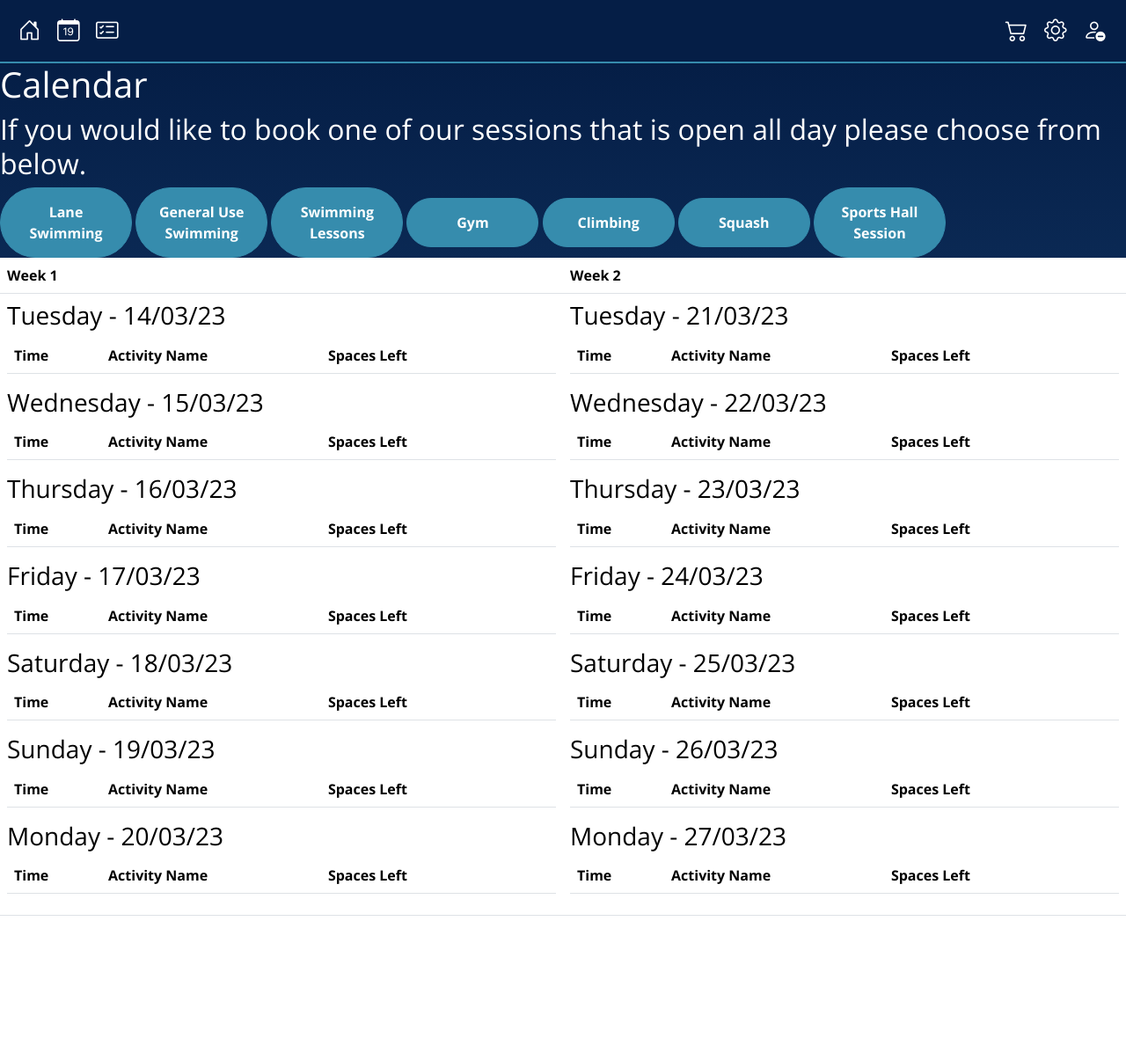
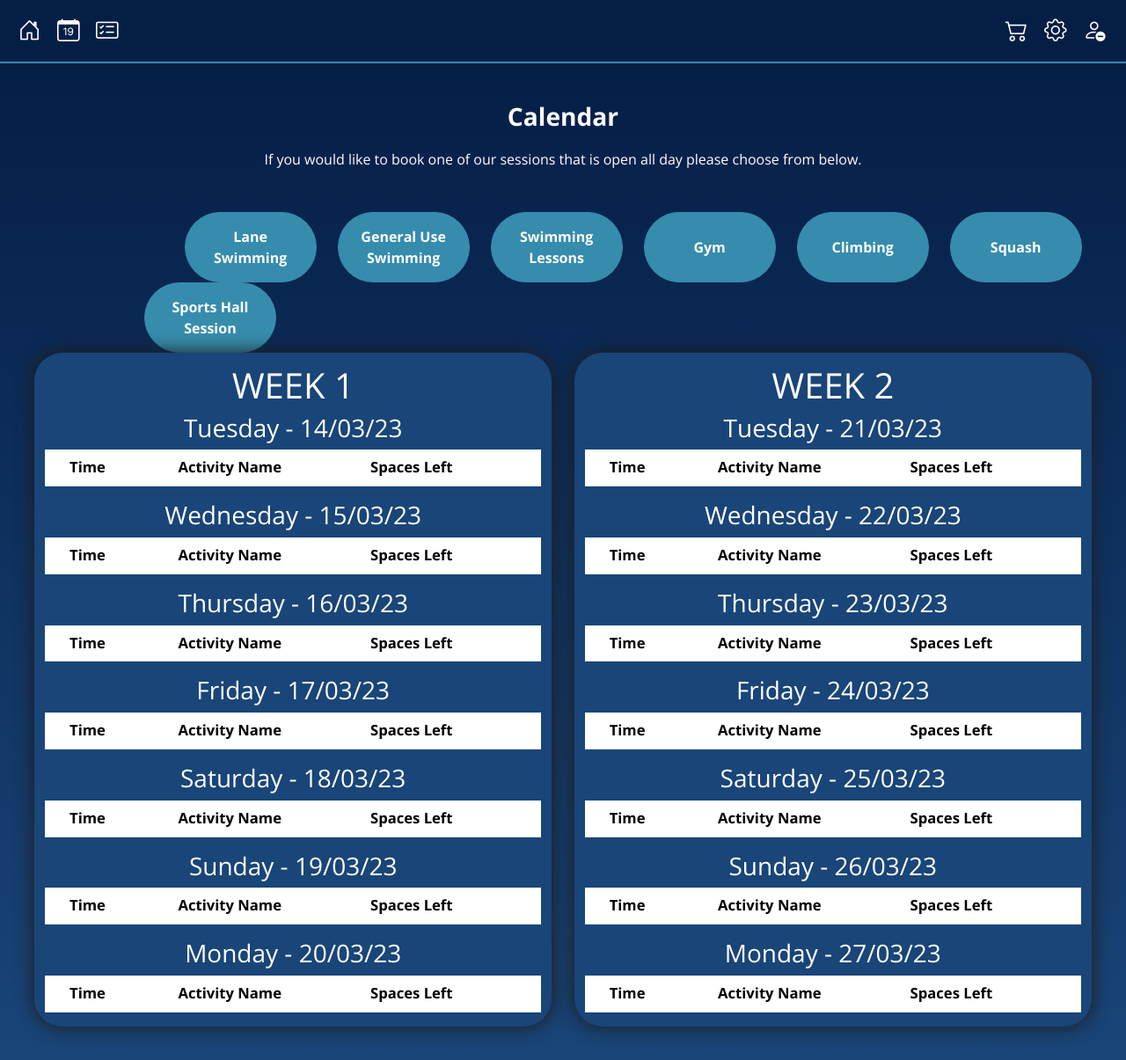
Before and after one commit to chloebeetschen/Gym-WebApp, a Flask app: page /calendar in a window 1280 px wide. Shown: the whole page at 88% size. Before the commit the page ends 1041 px from the top, so only its background shows below. Run offline with Flask 3, Linux system fonts and the light colour scheme; a user stored in the database is signed in; tables that the repository leaves empty hold one stand-in row (values such as "Sample post"); lists and menus that the app fills with data are empty; parts of the project's set-up code (start-up, migrations or seed data) failed here and were passed over.

Commit message:
work on calendar

```diff
--- a/app/static/styles.css
+++ b/app/static/styles.css
@@ -39,6 +39,7 @@ html, body {
     justify-content: center;
     align-items: center;
 }
+
 
 .title-text-container {
     display: flex;
@@ -131,6 +132,10 @@ html, body {
     background-color: var(--btn-hover) !important;
     border-color: var(--btn-hover) !important;
 
+}
+
+.btn-calendar {
+    height:100%;
 }
 
 .central-header {
@@ -228,6 +233,12 @@ img {
 
 .times-container {
     background-color: var(--background-dark);
+    padding: 3rem 1rem 4rem 1rem;
+    padding: 3vw;
+}
+
+.calendar-container {
+    background-image: linear-gradient(to bottom, #051e46, #194578);
     padding: 3rem 1rem 4rem 1rem;
     padding: 3vw;
 }
@@ -339,13 +350,6 @@ li a i:hover {
 }
 
 
-.calendar {
-    width: 100%;
-    height: 100%;
-    background-image: linear-gradient(to bottom, #051e46, #194578);
-    justify-content: center;
-}
-
 .event-info {
     position: relative;
     display: inline-block;
--- a/app/templates/calendar.html
+++ b/app/templates/calendar.html
@@ -1,7 +1,7 @@
 <!-- Template for calender frontend -->
 {% extends "base.html" %}
 {% block content %}
-<div class="calendar">
+<div class="calendar-container container-fluid">
 <!-- Flashed messages -->
 <div class="container-fluid p-0 m-0">
     <div class="row">
@@ -19,29 +19,41 @@
     </div>
 </div>
 
-<!--Basic Header-->
-<h1>Calendar</h1>
-<h2>If you would like to book one of our sessions that is open all day please choose from below.</h2>
-<a href="/repeatEvents/2"><button type="button" class="btn btn-primary">Lane Swimming</button></a>
-<a href="/repeatEvents/4"><button type="button" class="btn btn-primary">General Use Swimming</button></a>
-<a href="/repeatEvents/3"><button type="button" class="btn btn-primary">Swimming Lessons</button></a>
-<a href="/repeatEvents/5"><button type="button" class="btn btn-primary">Gym</button></a>
-<a href="/repeatEvents/7"><button type="button" class="btn btn-primary">Climbing</button></a>
-<a href="/repeatEvents/6"><button type="button" class="btn btn-primary">Squash</button></a>
-<a href="/repeatEvents/12"><button type="button" class="btn btn-primary">Sports Hall Session</button></a>
-
+<div class="row m-0 p-0 text-center">
+    <!--Basic Header-->
+    <p class="header p-3 pt-0 mb-0">Calendar</p class="header p-3 mb-5 time-header">
+    <p class="mb-5 text-center">If you would like to book one of our sessions that is open all day please choose from below.</p>
+    <div class="col"></div>
+    <div class="col"></div>
+    <div class="col">
+        <a href="/repeatEvents/2"><button type="button" class="btn btn-primary btn-calendar">Lane Swimming</button></a>
+    </div>
+    <div class="col">
+        <a href="/repeatEvents/4"><button type="button" class="btn btn-primary btn-calendar">General Use Swimming</button></a>
+    </div>
+    <div class="col">
+        <a href="/repeatEvents/3"><button type="button" class="btn btn-primary btn-calendar">Swimming Lessons</button></a>
+    </div>
+    <div class="col">
+        <a href="/repeatEvents/5"><button type="button" class="btn btn-primary btn-calendar">Gym</button></a>
+    </div>
+    <div class="col">
+        <a href="/repeatEvents/7"><button type="button" class="btn btn-primary btn-calendar">Climbing</button></a>
+    </div>
+    <div class="col">
+        <a href="/repeatEvents/6"><button type="button" class="btn btn-primary btn-calendar">Squash</button></a>
+    </div>
+    <div class="col">
+        <a href="/repeatEvents/12"><button type="button" class="btn btn-primary btn-calendar">Sports Hall Session</button></a>
+    </div>
+    <div class="col"></div>
+    <div class="col"></div>
+</div>
 
 <!--Basic table to hold calendar information-->
-<table class="table">
-    <thead>
-        <tr>
-            <th>Week 1</th>
-            <th>Week 2</th>
-        </tr>
-    </thead>
-    <tbody>
-        <!--W1-->
-        <td>
+<div class="row">
+    <div class="col time-info rounded-5 box-shadow">
+            <h1> WEEK 1</h1>
             {% for j in range(0, 7) %}
                 <table class="table">
                     <h3>{{weeks[j].strftime("%A")}} - {{weeks[j].strftime("%d/%m/%y")}}</h3>
@@ -118,9 +130,13 @@
                     </tbody>
                 </table>
             {% endfor %}
-        </td>
-        <!--W2-->
-        <td>
+
+
+        </div>
+
+
+        <div class="col time-info rounded-5 box-shadow">
+            <h1>WEEK 2</h1>
             {% for j in range(0, 7) %}
                 <table class="table">
                     <h3>{{weeks[j + 7].strftime("%A")}} - {{weeks[j + 7].strftime("%d/%m/%y")}}</h3>
@@ -135,7 +151,7 @@
                         <th></th>
                     </thead>
                     <tbody>
-                        {% for i in range( numEvents2) %}
+                        {% for i in range( numEvents2 ) %}
                             {% if events2[i].aDateTime.weekday() == weeks[j].weekday() %}
                                 <tr>
                                     <!--display event and event info in the tables-->
@@ -179,7 +195,7 @@
                                         <td>
                                             {% if userBooked2[i]==True %}
                                                 <a href=""></a><button type="button" class="btn btn-primary" id="disabled">Booked</button></a>
-                                            {% elif events[i].aSlotsTaken == events[i].aCapacity %}
+                                            {% elif events2[i].aSlotsTaken == events2[i].aCapacity %}
                                                 <a href=""></a><button type="button" class="btn btn-primary" id="disabled">Full</button></a>
                                             {% else %}
                                                 {% if isMember == False %}
@@ -196,10 +212,10 @@
                     </tbody>
                 </table>
             {% endfor %}
-        </td>
-    </tbody>
-</table>
 
+
+    </div>
+</div>
 
 </div>
 
--- a/app/views.py
+++ b/app/views.py
@@ -31,7 +31,7 @@ def delete_sessions():
     for key in list(session.keys()):
         session.pop(key)
 
-"""
+
 db.create_all()
 
 # Checks to see if the data has already been populated
@@ -118,7 +118,7 @@ if (aExists == None):
         today = today+timedelta(days=1)
 
     db.session.commit()
-"""
+
 
 @loginManager.user_loader
 def loadUser(userId):
@@ -146,6 +146,7 @@ def calendarMethod():
     #calculation for making sure we only get 2 weeks of data
     w1 = datetime.now()+timedelta(days=7)
     w2 = datetime.now()+timedelta(days=14)
+
     # get all events in order of date and time w1 and w2
     events = Calendar.query.filter(Calendar.aDateTime >= date.today()).filter(Calendar.aIsRepeat==False).filter(Calendar.aDateTime < w1).order_by(Calendar.aDateTime).all()
     events2 = Calendar.query.filter(Calendar.aDateTime >= w1).filter(Calendar.aDateTime < w2).filter(Calendar.aIsRepeat==False).order_by(Calendar.aDateTime).all()
@@ -177,7 +178,6 @@ def calendarMethod():
             userBooked2.append(False)
 
     user = UserDetails.query.filter_by(id=current_user.id).first()
-
 
     return render_template('calendar.html',
                             title     = 'Calendar',
```
